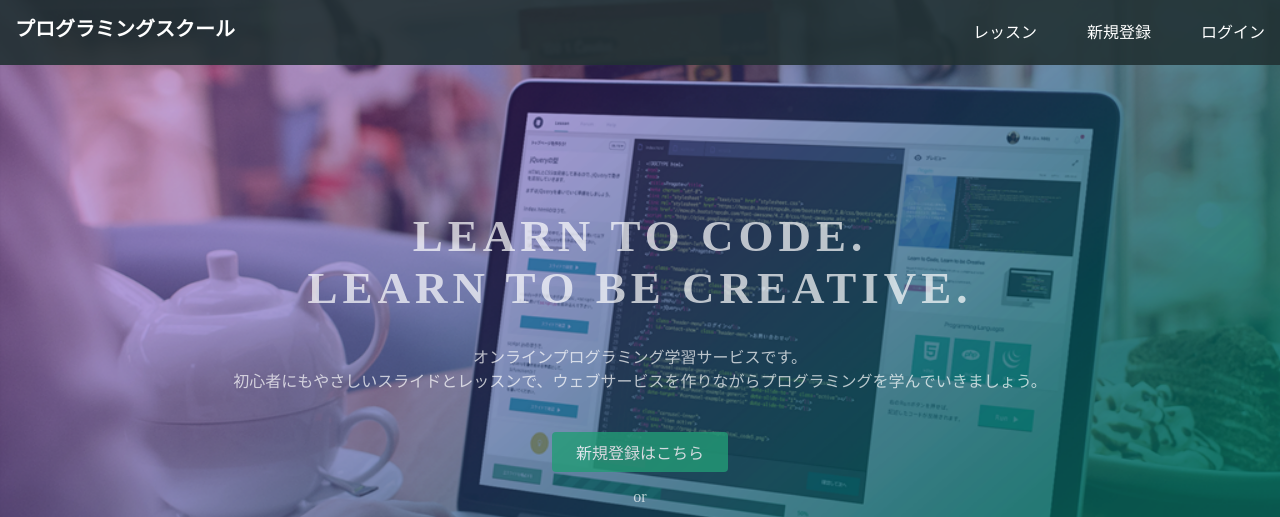
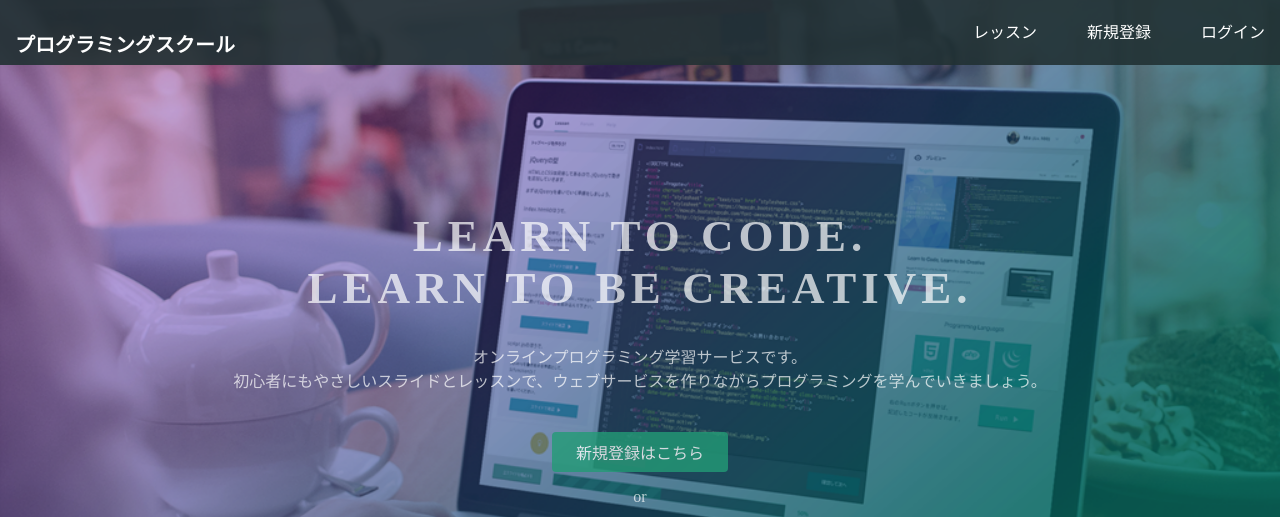
Before and after one commit to hatimitsu/hatimitsu.github.io, a plain HTML site: page index.html in a window 1280 px wide. Shown: the top 517 px of the page. Drawn offline with Linux system fonts and the light colour scheme.

Commit message:
Update stylesheet.css

```diff
--- a/stylesheet.css
+++ b/stylesheet.css
@@ -87,6 +87,7 @@ header {
 .header-left h1 {
   color: #fff;
   font-size: 20px;
+  line-height: 65px;
 }
 
 .header-left {
```
